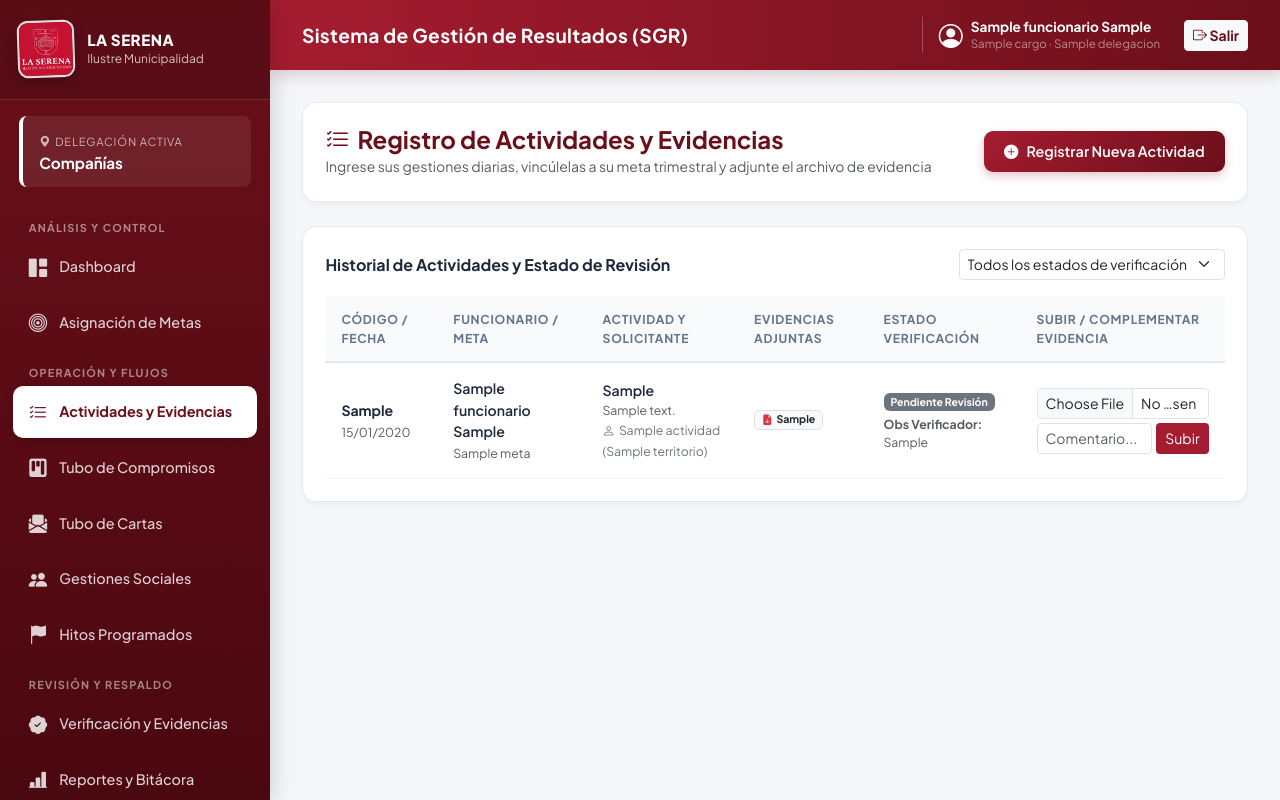
After one commit to benjariveraleiva-pixel/Proyecto-Municipalidad, a Django app: page /actividades/ in a window 1280 px wide. The commit adds this page. Run offline with Django 5.2, Linux system fonts and the light colour scheme; a user stored in the database is signed in; tables that the repository leaves empty hold one stand-in row (values such as "Sample post").

Commit message:
feat: Módulo completo de Actividades, Subida de Evidencias y Bandeja del Verificador

```diff
--- a/config/urls.py
+++ b/config/urls.py
@@ -46,6 +46,12 @@ urlpatterns = [
     path('hitos/', views.HitoListView.as_view(), name='hitos_list'),
     path('hitos/nuevo/', views.HitoCreateView.as_view(), name='hitos_crear'),
     path('hitos/<int:pk>/editar/', views.HitoUpdateView.as_view(), name='hitos_editar'),
+
+    # Módulo de Actividades, Evidencias y Verificación
+    path('actividades/', views.actividades_list_view, name='actividades_list'),
+    path('actividades/<int:pk>/evidencia/', views.adjuntar_evidencia_view, name='adjuntar_evidencia'),
+    path('verificacion/', views.bandeja_verificacion_view, name='bandeja_verificacion'),
+    path('verificacion/<int:pk>/dictaminar/', views.dictaminar_actividad_view, name='dictaminar_actividad'),
 ]
 
 if settings.DEBUG:
--- a/sgr/forms.py
+++ b/sgr/forms.py
@@ -4,6 +4,8 @@ from .models import Vecino, JuntaVecinos, Hito
 from django import forms
 from django.contrib.auth.models import User
 from .models import Funcionario, Rol
+import os
+from .models import Evidencia
 
 
 class AsignacionMetaForm(forms.ModelForm):
@@ -146,3 +148,74 @@ class FuncionarioCreateForm(forms.ModelForm):
         if User.objects.filter(email=correo).exists() or Funcionario.objects.filter(correo=correo).exists():
             raise forms.ValidationError("Este correo institucional ya se encuentra registrado.")
         return correo
+
+class ActividadRegistroForm(forms.ModelForm):
+    archivo_evidencia = forms.FileField(
+        required=False,
+        label="Adjuntar Evidencia Inicial (Foto o PDF)",
+        widget=forms.ClearableFileInput(attrs={'class': 'form-control form-control-sm'})
+    )
+    observacion_evidencia = forms.CharField(
+        required=False,
+        label="Descripción del archivo adjunto",
+        widget=forms.TextInput(attrs={'class': 'form-control form-control-sm', 'placeholder': 'Ej: Fotografía en terreno / Acta firmada'})
+    )
+
+    class Meta:
+        model = Actividad
+        fields = [
+            'fecha_actividad', 'meta_asignada', 'hito', 'tipo_actividad',
+            'origen', 'vecino_solicitante', 'solicitante_nombre', 'solicitante_rut',
+            'solicitante_telefono', 'territorio', 'descripcion',
+            'ingresa_al_tubo', 'responsable_tubo', 'area_apoyo', 'fecha_compromiso'
+        ]
+        widgets = {
+            'fecha_actividad': forms.DateInput(attrs={'type': 'date', 'class': 'form-control form-control-sm'}),
+            'meta_asignada': forms.Select(attrs={'class': 'form-select form-select-sm'}),
+            'hito': forms.Select(attrs={'class': 'form-select form-select-sm'}),
+            'tipo_actividad': forms.TextInput(attrs={'class': 'form-control form-control-sm', 'placeholder': 'Ej: Operativo terreno / Atención presencial'}),
+            'origen': forms.Select(attrs={'class': 'form-select form-select-sm'}),
+            'vecino_solicitante': forms.Select(attrs={'class': 'form-select form-select-sm'}),
+            'solicitante_nombre': forms.TextInput(attrs={'class': 'form-control form-control-sm', 'placeholder': 'Nombre vecino u organización'}),
+            'solicitante_rut': forms.TextInput(attrs={'class': 'form-control form-control-sm', 'placeholder': '12.345.678-9'}),
+            'solicitante_telefono': forms.TextInput(attrs={'class': 'form-control form-control-sm', 'placeholder': '+569...'}),
+            'territorio': forms.Select(attrs={'class': 'form-select form-select-sm'}),
+            'descripcion': forms.Textarea(attrs={'class': 'form-control form-control-sm', 'rows': 2, 'placeholder': 'Detalle la gestión realizada...'}),
+            'ingresa_al_tubo': forms.CheckboxInput(attrs={'class': 'form-check-input'}),
+            'responsable_tubo': forms.Select(attrs={'class': 'form-select form-select-sm'}),
+            'area_apoyo': forms.TextInput(attrs={'class': 'form-control form-control-sm', 'placeholder': 'Ej: DISERCO / Seguridad Ciudadana'}),
+            'fecha_compromiso': forms.DateInput(attrs={'type': 'date', 'class': 'form-control form-control-sm'}),
+        }
+
+    def clean_archivo_evidencia(self):
+        archivo = self.cleaned_data.get('archivo_evidencia')
+        if archivo:
+            ext = os.path.splitext(archivo.name)[1].lower()
+            permitidos = ['.jpg', '.jpeg', '.png', '.pdf', '.doc', '.docx', '.xls', '.xlsx']
+            if ext not in permitidos:
+                raise forms.ValidationError("Formato no permitido. Suba imágenes (JPG/PNG), PDF, Word o Excel.")
+            if archivo.size > 10 * 1024 * 1024:
+                raise forms.ValidationError("El archivo supera el tamaño máximo permitido de 10 MB.")
+        return archivo
+
+
+class SubirEvidenciaForm(forms.ModelForm):
+    class Meta:
+        model = Evidencia
+        fields = ['archivo', 'tipo_archivo', 'observacion']
+        widgets = {
+            'archivo': forms.ClearableFileInput(attrs={'class': 'form-control form-control-sm', 'required': True}),
+            'tipo_archivo': forms.TextInput(attrs={'class': 'form-control form-control-sm', 'placeholder': 'Ej: Fotografía / Acta de reunión'}),
+            'observacion': forms.TextInput(attrs={'class': 'form-control form-control-sm', 'placeholder': 'Observación o respuesta a solicitud de antecedentes'}),
+        }
+
+    def clean_archivo(self):
+        archivo = self.cleaned_data.get('archivo')
+        if archivo:
+            ext = os.path.splitext(archivo.name)[1].lower()
+            permitidos = ['.jpg', '.jpeg', '.png', '.pdf', '.doc', '.docx', '.xls', '.xlsx']
+            if ext not in permitidos:
+                raise forms.ValidationError("Formato de archivo inválido.")
+            if archivo.size > 10 * 1024 * 1024:
+                raise forms.ValidationError("El archivo supera los 10 MB.")
+        return archivo
--- a/sgr/views.py
+++ b/sgr/views.py
@@ -27,6 +27,8 @@ from django.contrib.messages.views import SuccessMessageMixin
 from django.contrib import messages
 from .models import Funcionario
 from .forms import FuncionarioCreateForm
+from .models import Evidencia
+from .forms import ActividadRegistroForm, SubirEvidenciaForm
 
 
 def login_institucional(request):
@@ -477,3 +479,161 @@ class FuncionarioCreateView(LoginRequiredMixin, SuccessMessageMixin, CreateView)
         messages.warning(self.request, f"Credencial temporal para {user.username}: {clave_temporal} (Copie esta clave y entréguesela al funcionario).")
 
         return super().form_valid(form)
+
+# ==============================================================================
+# MÓDULO: REGISTRO DE ACTIVIDADES, EVIDENCIAS Y BANDEJA DEL VERIFICADOR
+# ==============================================================================
+
+@login_required(login_url='login')
+def actividades_list_view(request):
+    func_actual = getattr(request.user, 'funcionario', None) or Funcionario.objects.first()
+
+    if request.method == 'POST':
+        form = ActividadRegistroForm(request.POST, request.FILES)
+        if form.is_valid():
+            act = form.save(commit=False)
+            act.funcionario_autor = func_actual
+            act.estado_verificacion = 'PENDIENTE'
+            if not act.responsable_tubo_id:
+                act.responsable_tubo = func_actual
+            act.save()
+
+            # Si adjuntó evidencia al momento de crear la actividad
+            archivo = form.cleaned_data.get('archivo_evidencia')
+            if archivo:
+                Evidencia.objects.create(
+                    actividad=act,
+                    archivo=archivo,
+                    autor=func_actual,
+                    observacion=form.cleaned_data.get('observacion_evidencia') or 'Evidencia inicial'
+                )
+
+            BitacoraAuditoria.objects.create(
+                usuario=func_actual,
+                modulo='Actividades',
+                accion='Registro de Actividad',
+                detalle=f"Se registró la actividad {act.codigo} asociada a la meta {act.meta_asignada.meta.codigo}"
+            )
+            messages.success(request, f"Actividad {act.codigo} registrada y enviada a revisión del Verificador.")
+            return redirect('actividades_list')
+        else:
+            messages.error(request, "Error al registrar la actividad. Verifique los campos y el archivo adjunto.")
+    else:
+        form = ActividadRegistroForm(initial={'responsable_tubo': func_actual})
+
+    estado_filtro = request.GET.get('estado', '')
+    actividades = Actividad.objects.select_related(
+        'funcionario_autor', 'meta_asignada__meta', 'territorio', 'verificado_por'
+    ).prefetch_related('evidencias').order_by('-id')
+
+    if estado_filtro:
+        actividades = actividades.filter(estado_verificacion=estado_filtro)
+
+    return render(request, 'actividades_list.html', {
+        'form': form,
+        'form_evidencia': SubirEvidenciaForm(),
+        'actividades': actividades,
+        'estados_verificacion': Actividad.ESTADOS_VERIFICACION,
+        'estado_filtro': estado_filtro,
+    })
+
+
+@login_required(login_url='login')
+def adjuntar_evidencia_view(request, pk):
+    act = get_object_or_404(Actividad, pk=pk)
+    func_actual = getattr(request.user, 'funcionario', None) or Funcionario.objects.first()
+
+    # Regla municipal: una actividad aprobada queda bloqueada
+    if act.bloqueada_edicion:
+        messages.error(request, f"La actividad {act.codigo} ya fue aprobada y se encuentra bloqueada contra modificaciones.")
+        return redirect('actividades_list')
+
+    if request.method == 'POST':
+        form = SubirEvidenciaForm(request.POST, request.FILES)
+        if form.is_valid():
+            ev = form.save(commit=False)
+            ev.actividad = act
+            ev.autor = func_actual
+            ev.save()
+
+            # Si el verificador había pedido antecedentes, al subir evidencia vuelve a PENDIENTE
+            if act.estado_verificacion in ['SOLICITUD_ANTECEDENTES', 'RECHAZADA']:
+                act.estado_verificacion = 'PENDIENTE'
+                act.save()
+
+            BitacoraAuditoria.objects.create(
+                usuario=func_actual,
+                modulo='Evidencias',
+                accion='Carga de Evidencia',
+                detalle=f"Se adjuntó evidencia {ev.codigo} a la actividad {act.codigo}"
+            )
+            messages.success(request, f"Evidencia {ev.codigo} adjuntada correctamente a la actividad {act.codigo}.")
+        else:
+            messages.error(request, "Archivo inválido. Verifique que sea imagen/PDF y pese menos de 10 MB.")
+    return redirect('actividades_list')
+
+
+@login_required(login_url='login')
+def bandeja_verificacion_view(request):
+    estado_filtro = request.GET.get('estado', 'PENDIENTE')
+    funcionario_filtro = request.GET.get('funcionario', '')
+
+    actividades = Actividad.objects.select_related(
+        'funcionario_autor', 'meta_asignada__meta', 'territorio', 'verificado_por'
+    ).prefetch_related('evidencias').order_by('-fecha_registro')
+
+    if estado_filtro and estado_filtro != 'TODOS':
+        actividades = actividades.filter(estado_verificacion=estado_filtro)
+    if funcionario_filtro:
+        actividades = actividades.filter(funcionario_autor_id=funcionario_filtro)
+
+    # Contadores rápidos para las tarjetas del Verificador
+    resumen = {
+        'pendientes': Actividad.objects.filter(estado_verificacion='PENDIENTE').count(),
+        'ponderan': Actividad.objects.filter(estado_verificacion='APROBADA_PONDERA').count(),
+        'no_ponderan': Actividad.objects.filter(estado_verificacion='APROBADA_NO_PONDERA').count(),
+        'antecedentes': Actividad.objects.filter(estado_verificacion='SOLICITUD_ANTECEDENTES').count(),
+        'rechazadas': Actividad.objects.filter(estado_verificacion='RECHAZADA').count(),
+    }
+
+    return render(request, 'verificacion_bandeja.html', {
+        'actividades': actividades,
+        'estados_verificacion': Actividad.ESTADOS_VERIFICACION,
+        'estado_filtro': estado_filtro,
+        'funcionario_filtro': funcionario_filtro,
+        'funcionarios': Funcionario.objects.all(),
+        'resumen': resumen,
+    })
+
+
+@login_required(login_url='login')
+def dictaminar_actividad_view(request, pk):
+    if request.method == 'POST':
+        act = get_object_or_404(Actividad, pk=pk)
+        func_verificador = getattr(request.user, 'funcionario', None) or Funcionario.objects.first()
+
+        decision = request.POST.get('decision')
+        observacion = request.POST.get('observacion_verificador', '').strip()
+
+        if decision in ['SOLICITUD_ANTECEDENTES', 'RECHAZADA'] and not observacion:
+            messages.error(request, f"Debe escribir una observación indicando el motivo al rechazar o solicitar antecedentes en {act.codigo}.")
+            return redirect('bandeja_verificacion')
+
+        estado_anterior = act.get_estado_verificacion_display()
+        act.estado_verificacion = decision
+        act.observacion_verificador = observacion
+        act.verificado_por = func_verificador
+        act.fecha_verificacion = timezone.now()
+        act.save()
+
+        BitacoraAuditoria.objects.create(
+            usuario=func_verificador,
+            modulo='Verificación',
+            accion=f"Dictamen: {act.get_estado_verificacion_display()}",
+            detalle=f"Actividad {act.codigo} pasó de '{estado_anterior}' a '{act.get_estado_verificacion_display()}'. Obs: {observacion or 'Sin observaciones'}"
+        )
+        messages.success(
+            request,
+            f"Dictamen registrado: Actividad {act.codigo} marcada como '{act.get_estado_verificacion_display()}'."
+        )
+    return redirect('bandeja_verificacion')
--- /dev/null
+++ b/templates/actividades_list.html
@@ -0,0 +1,153 @@
+{% extends 'base.html' %}
+
+{% block content %}
+<div class="muni-card mb-4 animate-fade-up">
+    <div class="d-flex justify-content-between align-items-center">
+        <div>
+            <h4 class="fw-bold mb-0" style="color: var(--muni-granate);"><i class="bi bi-list-check me-2"></i>Registro de Actividades y Evidencias</h4>
+            <small class="text-muted">Ingrese sus gestiones diarias, vincúlelas a su meta trimestral y adjunte el archivo de evidencia</small>
+        </div>
+        <button class="btn-muni" data-bs-toggle="collapse" data-bs-target="#collapseNuevaActividad">
+            <i class="bi bi-plus-circle-fill"></i> Registrar Nueva Actividad
+        </button>
+    </div>
+
+    <div class="collapse mt-3 pt-3 border-top" id="collapseNuevaActividad">
+        <form method="post" enctype="multipart/form-data" class="row g-3">
+            {% csrf_token %}
+            <div class="col-md-3"><label class="small fw-bold">Fecha Actividad</label>{{ form.fecha_actividad }}</div>
+            <div class="col-md-5"><label class="small fw-bold">Meta Asignada a la que Aporta</label>{{ form.meta_asignada }}</div>
+            <div class="col-md-4"><label class="small fw-bold">Hito Asociado (Opcional)</label>{{ form.hito }}</div>
+
+            <div class="col-md-4"><label class="small fw-bold">Tipo de Actividad</label>{{ form.tipo_actividad }}</div>
+            <div class="col-md-3"><label class="small fw-bold">Origen</label>{{ form.origen }}</div>
+            <div class="col-md-5"><label class="small fw-bold">Territorio</label>{{ form.territorio }}</div>
+
+            <div class="col-md-3"><label class="small fw-bold">Vecino Registrado (Opcional)</label>{{ form.vecino_solicitante }}</div>
+            <div class="col-md-4"><label class="small fw-bold">Nombre Solicitante / JJVV</label>{{ form.solicitante_nombre }}</div>
+            <div class="col-md-2"><label class="small fw-bold">RUT</label>{{ form.solicitante_rut }}</div>
+            <div class="col-md-3"><label class="small fw-bold">Teléfono</label>{{ form.solicitante_telefono }}</div>
+
+            <div class="col-md-12"><label class="small fw-bold">Descripción de la Gestión / Actividad Realizada</label>{{ form.descripcion }}</div>
+
+            <!-- Evidencia Inicial -->
+            <div class="col-md-6 p-3 rounded bg-light border">
+                <label class="small fw-bold d-block mb-1" style="color: var(--muni-granate);"><i class="bi bi-paperclip me-1"></i>{{ form.archivo_evidencia.label }}</label>
+                {{ form.archivo_evidencia }}
+            </div>
+            <div class="col-md-6 p-3 rounded bg-light border">
+                <label class="small fw-bold d-block mb-1">{{ form.observacion_evidencia.label }}</label>
+                {{ form.observacion_evidencia }}
+            </div>
+
+            <!-- Opciones de Tubo -->
+            <div class="col-md-3 d-flex align-items-center">
+                <div class="form-check mt-3">
+                    {{ form.ingresa_al_tubo }}
+                    <label class="form-check-label small fw-bold">¿Ingresar también al Tubo?</label>
+                </div>
+            </div>
+            <div class="col-md-3"><label class="small fw-bold">Responsable Seguimiento</label>{{ form.responsable_tubo }}</div>
+            <div class="col-md-3"><label class="small fw-bold">Área de Apoyo</label>{{ form.area_apoyo }}</div>
+            <div class="col-md-3"><label class="small fw-bold">Fecha Compromiso</label>{{ form.fecha_compromiso }}</div>
+
+            <div class="col-12 text-end">
+                <button type="submit" class="btn-muni"><i class="bi bi-send-check-fill"></i> Guardar y Enviar a Verificación</button>
+            </div>
+        </form>
+    </div>
+</div>
+
+<!-- Listado de Actividades y Carga de Evidencias -->
+<div class="muni-card animate-fade-up delay-1">
+    <div class="d-flex justify-content-between align-items-center mb-3">
+        <h6 class="fw-bold mb-0">Historial de Actividades y Estado de Revisión</h6>
+        <form method="get" class="d-flex gap-2">
+            <select name="estado" class="form-select form-select-sm" onchange="this.form.submit()">
+                <option value="">Todos los estados de verificación</option>
+                {% for cod, label in estados_verificacion %}
+                    <option value="{{ cod }}" {% if estado_filtro == cod %}selected{% endif %}>{{ label }}</option>
+                {% endfor %}
+            </select>
+        </form>
+    </div>
+
+    <div class="table-responsive">
+        <table class="table-muni">
+            <thead>
+                <tr>
+                    <th>Código / Fecha</th>
+                    <th>Funcionario / Meta</th>
+                    <th>Actividad y Solicitante</th>
+                    <th>Evidencias Adjuntas</th>
+                    <th>Estado Verificación</th>
+                    <th>Subir / Complementar Evidencia</th>
+                </tr>
+            </thead>
+            <tbody>
+                {% for act in actividades %}
+                <tr>
+                    <td>
+                        <div class="fw-bold">{{ act.codigo }}</div>
+                        <small class="text-muted">{{ act.fecha_actividad|date:"d/m/Y" }}</small>
+                    </td>
+                    <td>
+                        <div class="fw-semibold">{{ act.funcionario_autor.nombre_completo }}</div>
+                        <small class="text-muted">{{ act.meta_asignada.meta.nombre }}</small>
+                    </td>
+                    <td>
+                        <div class="fw-semibold">{{ act.tipo_actividad }}</div>
+                        <small class="d-block text-muted">{{ act.descripcion }}</small>
+                        <small class="text-secondary"><i class="bi bi-person me-1"></i>{{ act.solicitante_nombre }} ({{ act.territorio.nombre }})</small>
+                    </td>
+                    <td>
+                        {% for ev in act.evidencias.all %}
+                            <div class="mb-1">
+                                <a href="{{ ev.archivo.url }}" target="_blank" class="badge bg-light text-dark border text-decoration-none">
+                                    <i class="bi bi-file-earmark-arrow-down-fill text-danger me-1"></i>{{ ev.codigo }}
+                                </a>
+                            </div>
+                        {% empty %}
+                            <span class="badge bg-warning text-dark">Sin evidencia</span>
+                        {% endfor %}
+                    </td>
+                    <td>
+                        {% if act.estado_verificacion == 'APROBADA_PONDERA' %}
+                            <span class="badge-estado estado-realizado"><i class="bi bi-check-circle-fill me-1"></i>Aprobada y Pondera</span>
+                        {% elif act.estado_verificacion == 'APROBADA_NO_PONDERA' %}
+                            <span class="badge bg-info text-dark">Aprobada (No Pondera)</span>
+                        {% elif act.estado_verificacion == 'SOLICITUD_ANTECEDENTES' %}
+                            <span class="badge-estado estado-proceso"><i class="bi bi-exclamation-triangle-fill me-1"></i>Solicita Antecedentes</span>
+                        {% elif act.estado_verificacion == 'RECHAZADA' %}
+                            <span class="badge-estado estado-pendiente">Rechazada</span>
+                        {% else %}
+                            <span class="badge bg-secondary">Pendiente Revisión</span>
+                        {% endif %}
+
+                        {% if act.observacion_verificador %}
+                            <div class="small text-muted mt-1"><strong>Obs Verificador:</strong> {{ act.observacion_verificador }}</div>
+                        {% endif %}
+                    </td>
+                    <td>
+                        {% if act.bloqueada_edicion %}
+                            <span class="text-muted small"><i class="bi bi-lock-fill"></i> Registro Aprobado y Bloqueado</span>
+                        {% else %}
+                            <form method="post" action="{% url 'adjuntar_evidencia' act.id %}" enctype="multipart/form-data" class="d-flex flex-column gap-1">
+                                {% csrf_token %}
+                                <input type="file" name="archivo" class="form-control form-control-sm" required>
+                                <div class="d-flex gap-1">
+                                    <input type="text" name="observacion" class="form-control form-control-sm" placeholder="Comentario...">
+                                    <button type="submit" class="btn btn-sm text-white" style="background: var(--muni-crimson);">Subir</button>
+                                </div>
+                            </form>
+                        {% endif %}
+                    </td>
+                </tr>
+                {% empty %}
+                <tr><td colspan="6" class="text-center py-4 text-muted">No hay actividades registradas.</td></tr>
+                {% endfor %}
+            </tbody>
+        </table>
+    </div>
+</div>
+{% endblock %}
--- a/templates/base.html
+++ b/templates/base.html
@@ -46,9 +46,9 @@
 
             <li class="sidebar-section-label">Operación y Flujos</li>
             <li>
-                <a href="#" class="sidebar-link">
+                <a href="{% url 'actividades_list' %}" class="sidebar-link {% if 'actividades' in request.resolver_match.url_name %}active{% endif %}">
                     <i class="bi bi-list-check"></i>
-                    <span>Actividades</span>
+                    <span>Actividades y Evidencias</span>
                 </a>
             </li>
             <li>
@@ -76,6 +76,20 @@
                 </a>
             </li>
 
+            <li class="sidebar-section-label">Revisión y Respaldo</li>
+            <li>
+                <a href="{% url 'bandeja_verificacion' %}" class="sidebar-link {% if 'verificacion' in request.resolver_match.url_name %}active{% endif %}">
+                    <i class="bi bi-patch-check-fill"></i>
+                    <span>Verificación y Evidencias</span>
+                </a>
+            </li>
+            <li>
+                <a href="#" class="sidebar-link">
+                    <i class="bi bi-bar-chart-line-fill"></i>
+                    <span>Reportes y Bitácora</span>
+                </a>
+            </li>
+
             <li class="sidebar-section-label">Mantenedores (CRUD)</li>
             <li>
                 <a href="{% url 'vecinos_list' %}" class="sidebar-link {% if 'vecinos' in request.resolver_match.url_name or 'juntas' in request.resolver_match.url_name %}active{% endif %}">
@@ -92,7 +106,7 @@
             <li>
                 <a href="/admin/" class="sidebar-link" target="_blank">
                     <i class="bi bi-gear-fill"></i>
-                    <span>Administracion SGR</span>
+                    <span>Panel Admin (Cargos/Del)</span>
                 </a>
             </li>
         </ul>
--- a/templates/dashboard_preview.html
+++ b/templates/dashboard_preview.html
@@ -18,7 +18,7 @@
         </div>
         <div class="d-flex gap-2">
             <a href="{% url 'dashboard_inicio' %}" class="btn-muni-outline text-decoration-none"><i class="bi bi-funnel me-1"></i>Limpiar filtros</a>
-            <a href="/admin/sgr/actividad/add/" class="btn-muni"><i class="bi bi-plus-circle-fill"></i> Nueva Actividad / Compromiso</a>
+            <a href="{% url 'actividades_list' %}" class="btn-muni"><i class="bi bi-plus-circle-fill"></i> Nueva Actividad / Compromiso</a>
         </div>
     </div>
 
```
Also changed, not shown: templates/verificacion_bandeja.html (added, +126 -0 lines).
